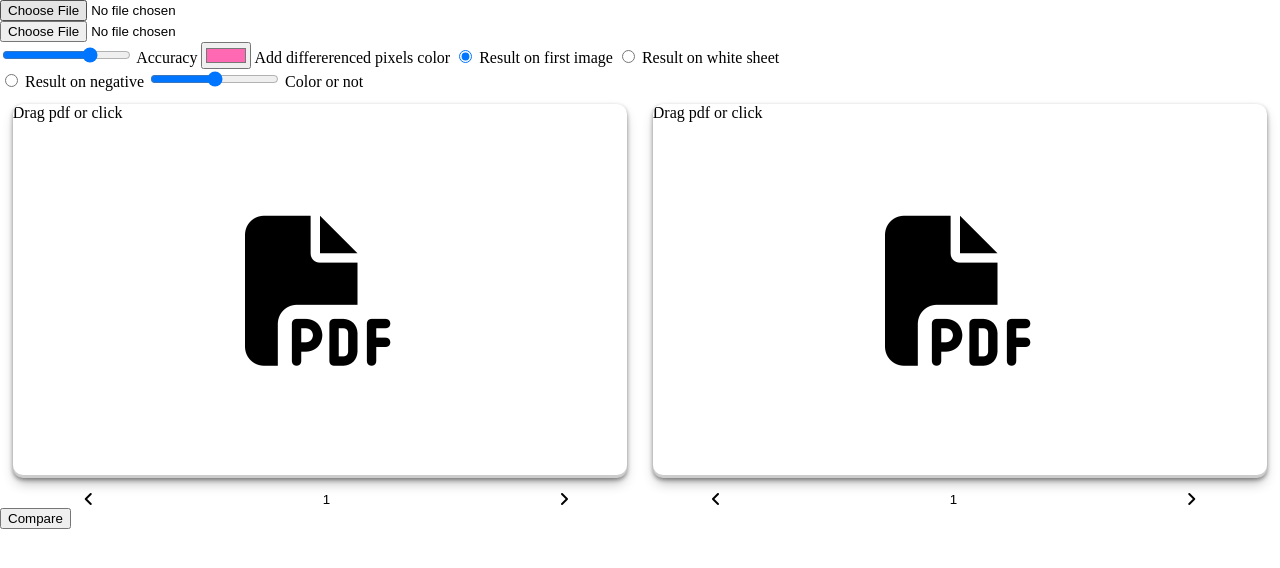
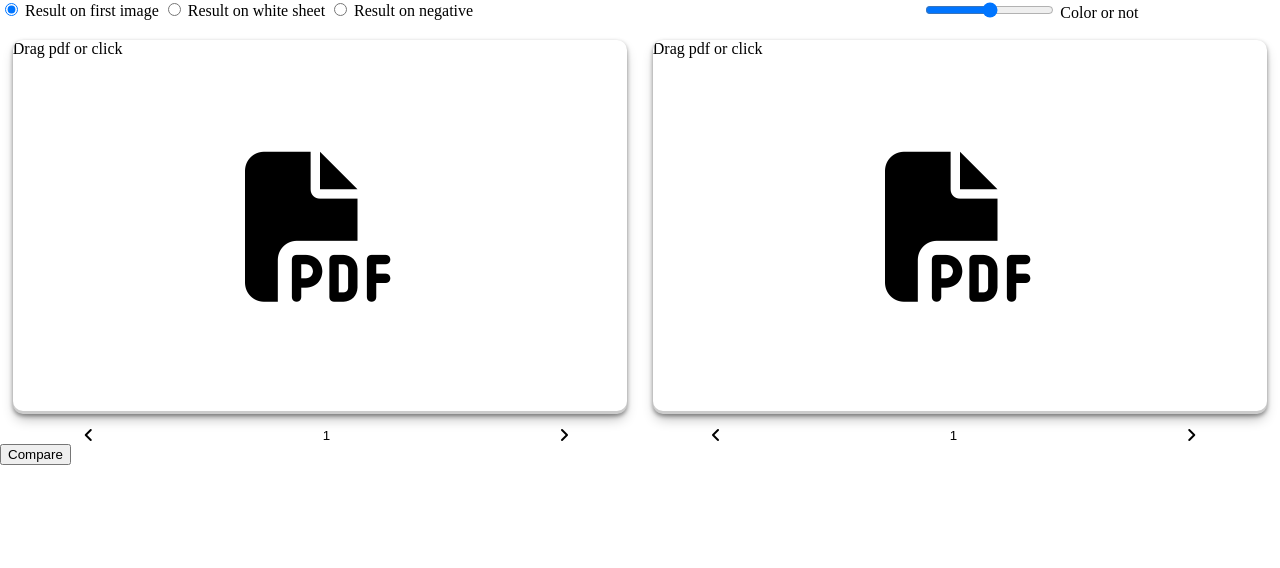
Before and after one commit to Mellivor/pdf_difference, a website: page index.html in a window 1280 px wide. Drawn offline with Linux system fonts and the light colour scheme.

Commit message:
start rework by  BEM methodology

```diff
--- a/Js/index.js
+++ b/Js/index.js
@@ -5,8 +5,8 @@ const targets = document.querySelectorAll(".target");
 const firstDiv = document.querySelector(".first");
 const secondDiv = document.querySelector(".second");
 const resolt = document.querySelector(".result");
-const firstFileInput = document.querySelector("#first-file");
-const secondFileInput = document.querySelector("#second-file");
+const firstFileInput = document.querySelector(".control-form__first-file-input");
+const secondFileInput = document.querySelector(".control-form__secind-file-input");
 const compare = document.querySelector(".compare");
 const color = document.querySelector("#color");
 const radio = document.querySelectorAll("input[name='chack-type']");
--- a/css/style.css
+++ b/css/style.css
@@ -4,9 +4,19 @@ body {
     padding: 0;
 }
 
-/* .file-interface {
+.control-form__file-interface_hidden {
     display: none;
-} */
+}
+
+.control-form {
+    display: flex;
+}
+
+/* .control-form__negative-mode-controls_hidden, */
+.control-form__standart-mode-controls_hidden {
+    visibility: hidden;
+    opacity: 0;
+}
 
 .page_control {
     display: flex;
--- a/index.html
+++ b/index.html
@@ -12,28 +12,28 @@
 
 <body>
     <main class="main">
-        <form action="#">
-            <div class="file-interface">
-                <div class="first-file-interface">
-                    <input type="file" id="first-file" name="avatar" accept="image/png, image/jpeg, application/pdf">
-                </div>
-                <div class="second-file-interface">
-                    <input type="file" id="second-file" name="avatar" accept="image/png, image/jpeg, application/pdf">
-                </div>
+        <form action="#" class="control-form">
+            <div class="control-form__file-interface control-form__file-interface_hidden">
+                <input type="file" id="first-file" class="control-form__first-file-input" name="avatar"
+                    accept="image/png, image/jpeg, application/pdf">
+                <input type="file" id="second-file" class="control-form__second-file-input" name="avatar"
+                    accept="image/png, image/jpeg, application/pdf">
             </div>
-            <div>
+            <div class="control-form__radio-block">
+                <input type="radio" name="chack-type" value="0" checked id="radio1">
+                <label for="radio1">Result on first image</label>
+                <input type="radio" name="chack-type" value="1" id="radio2">
+                <label for="radio2">Result on white sheet</label>
+                <input type="radio" name="chack-type" value="2" id="radio3">
+                <label for="radio3">Result on negative</label>
+            </div>
+            <div class="control-form__standart-mode-controls control-form__standart-mode-controls_hidden">
                 <input type="range" name="range" id="range" value="180" min="0" max="255">
                 <label for="range">Accuracy </label>
                 <input type="color" name="color" id="color" value="#FF69B4">
                 <label for="color">Add differerenced pixels color</label>
-                <input type="radio" name="chack-type" value="0" checked id="radio1">
-                <label for="radio1">Result on first image</label>
-                <input type="radio" name="chack-type" value="1" id="radio2">
-                <label for="radio2">Result on white sheet</label>
             </div>
-            <div>
-                <input type="radio" name="chack-type" value="2" id="radio3">
-                <label for="radio3">Result on negative</label>
+            <div class="control-form__negative-mode-controls control-form__negative-mode-controls_hidden">
                 <input type="range" name="opacity" id="opacity" value="50" min="0" max="100">
                 <label for="opacity">Color or not</label>
             </div>
```
